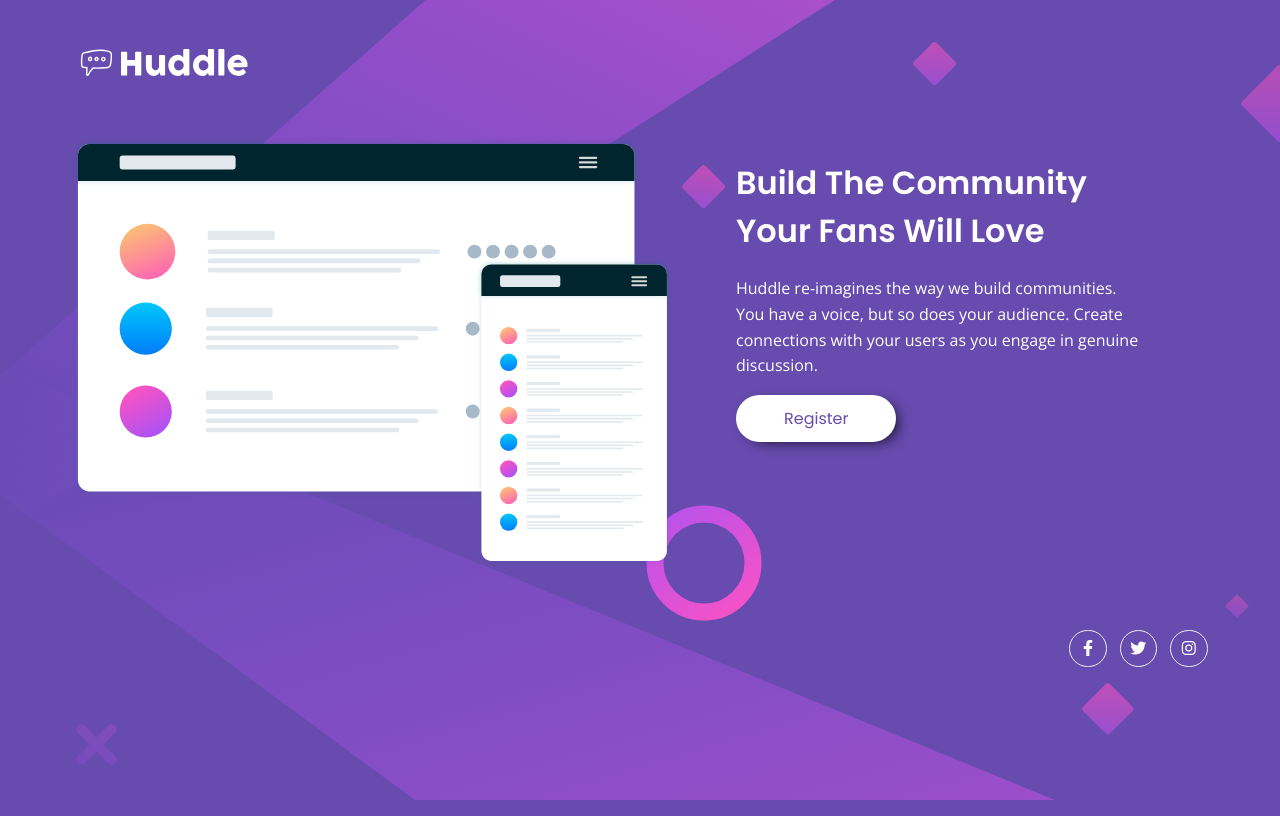
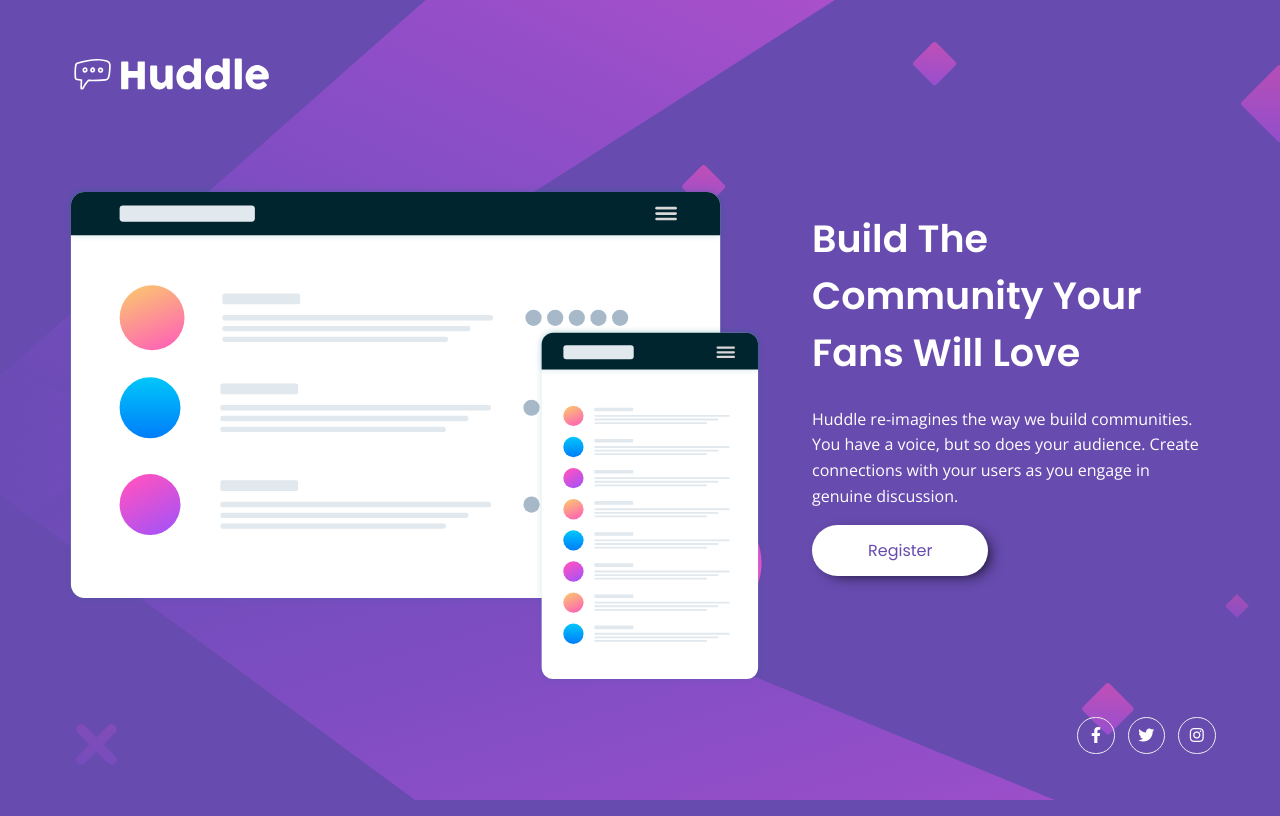
Before and after one commit to by-yee/huddle-landing-page, a plain HTML site: page index.html in a window 1280 px wide. Shown: the top 816 px of the page. Drawn offline with nearby package versions, Linux system fonts and the light colour scheme.

Commit message:
Huddle Landing Page

```diff
--- a/scss/style.scss
+++ b/scss/style.scss
@@ -1,6 +1,8 @@
 @import 'variables', 'config';
 
 body {
+  margin: 0;
+  padding: 0;
   min-height: 100vh;
   font-family: $font_body;
   font-weight: $regular_body;
@@ -17,30 +19,31 @@ body {
 }
 
 .container {
-  padding: 2em 4em;
+  padding: 3em 4em;
 }
 
 header {
   img {
-    width: 180px;
+    width: 210px;
   }
 }
 
 main {
   @include flexDisplay(row, center, normal);
-  padding: 3em 0;
+  padding-top: 5em;
 
   img {
     width: 100%;
-    max-width: 600px;
+    max-width: 700px;
   }
 
   .content {
     width: 45%;
-    padding: 0 4em;
+    padding: 0 1em 0 3em;
 
     h1 {
       font-family: $font_heading;
+      font-size: 38px;
     }
 
     p {
@@ -48,7 +51,7 @@ main {
     }
 
     &__register {
-      padding: 0.7em 3em;
+      padding: 0.8em 3.5em;
       font-family: $font_heading;
       font-size: 16px;
       color: $violet;
@@ -68,7 +71,7 @@ main {
 }
 
 footer {
-  padding: 1em 0;
+  padding-top: 2em;
 
   .icon {
     display: flex;
@@ -122,16 +125,23 @@ footer {
     padding: 2em 2em;
   }
 
+  header {
+    img {
+      width: 130px;
+    }
+  }
+
   main {
     @include flexDisplay(column, center, center);
+    padding-top: 3em;
 
     img {
-      width: 60%;
+      width: 80%;
     }
 
     .content {
       width: 100%;
-      padding-top: 1em;
+      padding: 3em 0;
       text-align: center;
 
       h1 {
@@ -151,9 +161,3 @@ footer {
     }
   }
 }
-
-// @include mobile {
-//   body {
-
-//   }
-// }
```
Also changed, not shown: css/style.css, 1 other file.
